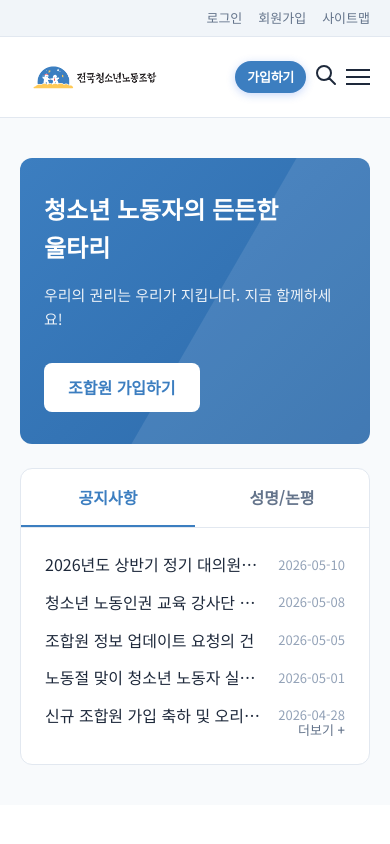
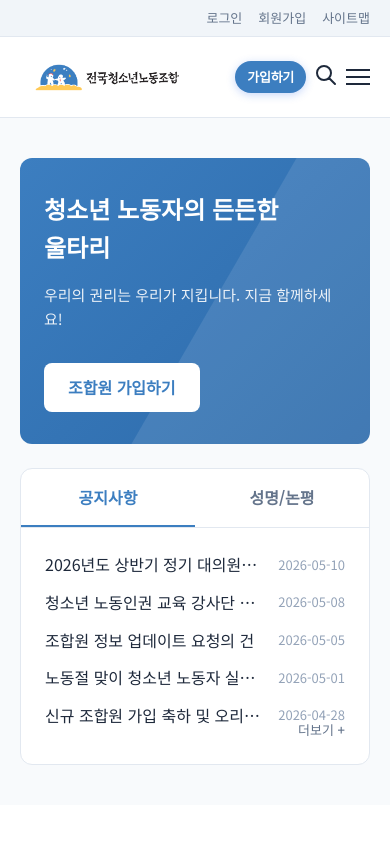
Before and after one commit to seoyoengp/jeoncheongno.github.io, a website: page index.html in a window 390 px wide. Shown: the top 844 px of the page. Drawn offline with Linux system fonts and the light colour scheme; no server answers.

Commit message:
style: 모바일 헤더 로고 크기 소폭 확대 (48px -> 56px)

```diff
--- a/styles/main.css
+++ b/styles/main.css
@@ -571,7 +571,7 @@ button {
   }
 
   .logo-img {
-    height: 48px;
+    height: 56px;
   }
 
   .header-actions {
```
